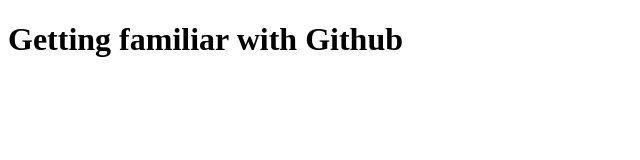
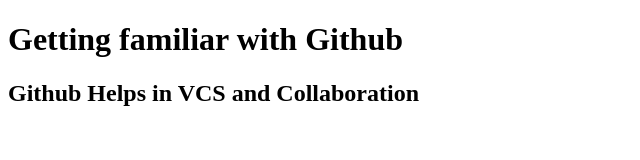
Before and after one commit to aushwin/react-training, a plain HTML site: page assaignment-1/index.html in a window 1280 px wide. Shown: the whole page, without its empty margins (0-640 px from the left). Drawn offline with Linux system fonts and the light colour scheme.

Commit message:
added some details

```diff
--- a/assaignment-1/index.html
+++ b/assaignment-1/index.html
@@ -8,5 +8,6 @@
 </head>
 <body>
    <h1>Getting familiar with Github</h1>
+   <h2>Github Helps in VCS and Collaboration</h2>
 </body>
 </html>
```
